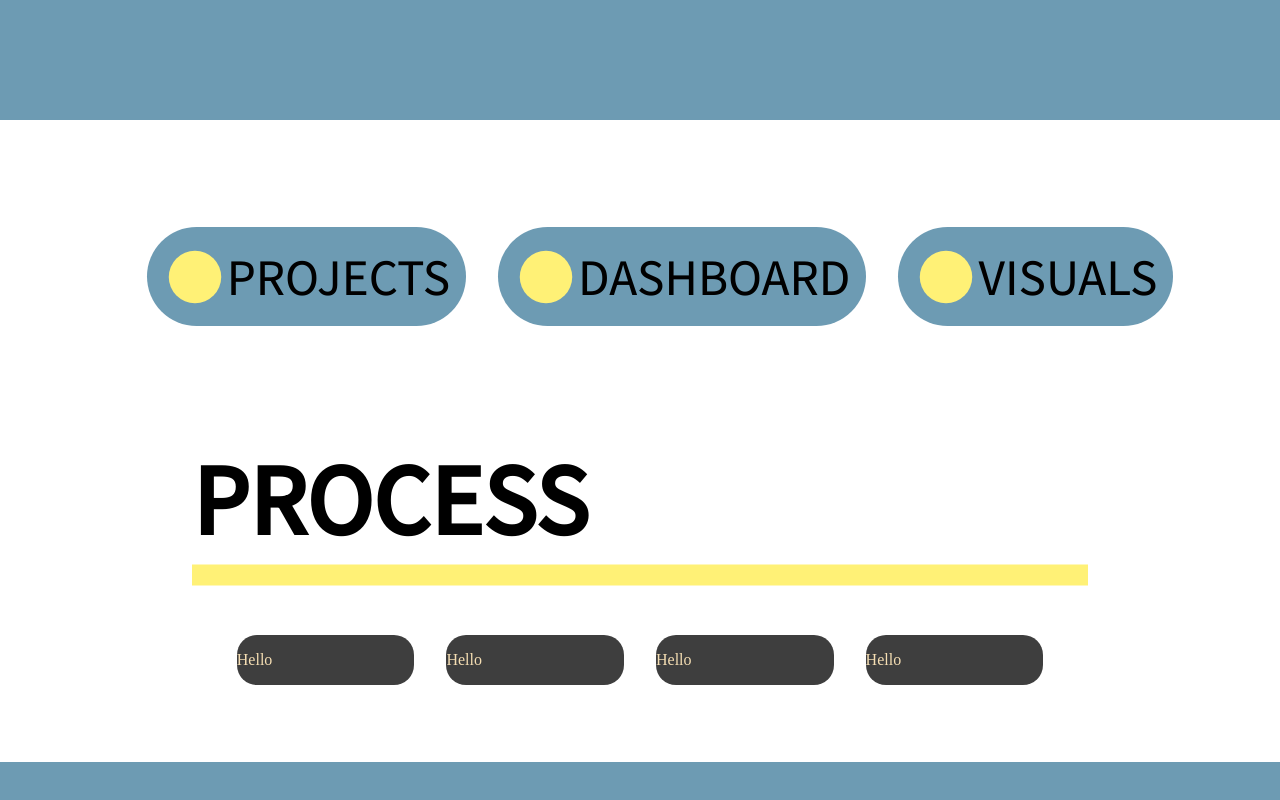
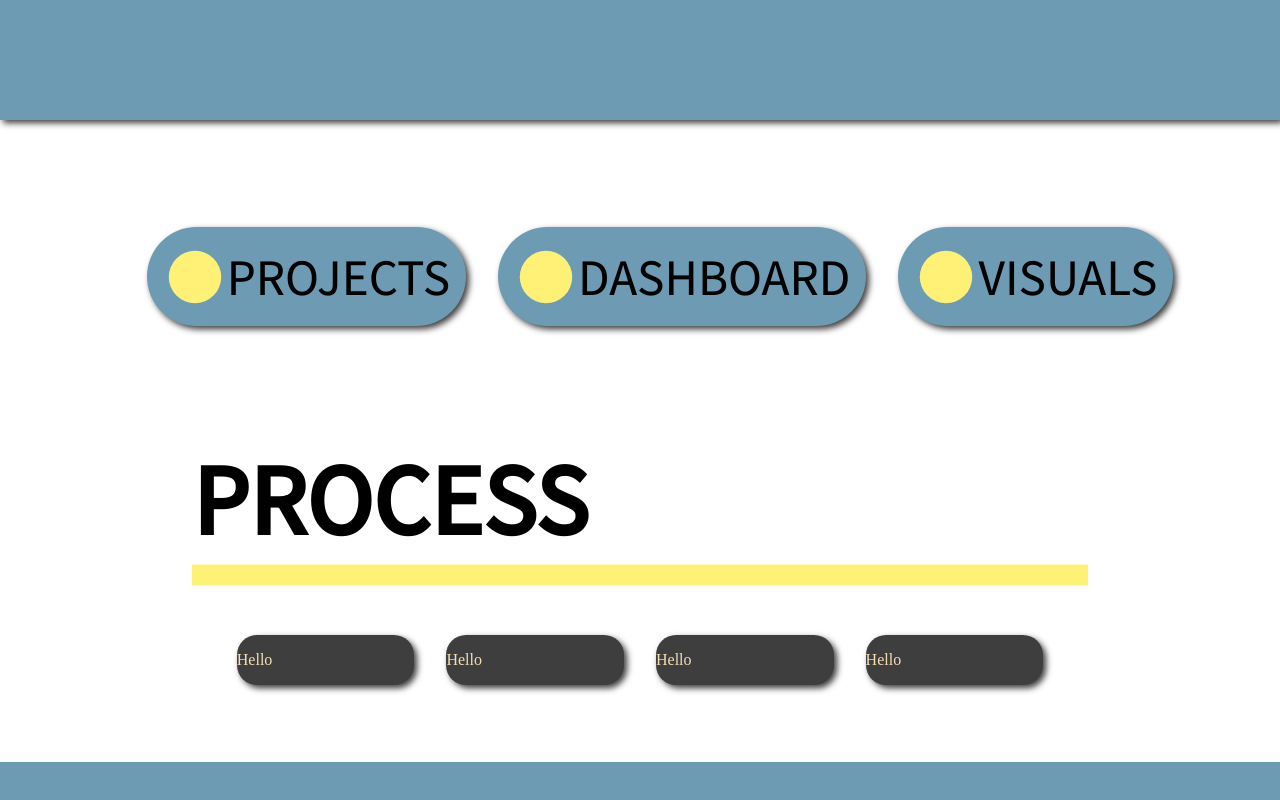
Before and after one commit to Yheloww/portfolio-website, a SvelteKit app in the folder my-app/: page / in a window 1280 px wide. Shown: the part 594-1394 px from the top of the page. Built offline with nearby package versions, Linux system fonts and the light colour scheme; a web font is replaced by a local one.

Commit message:
html layout

```diff
--- a/my-app/src/routes/+page.svelte
+++ b/my-app/src/routes/+page.svelte
@@ -32,7 +32,7 @@
                      <span class="yellow-text">datas</span>
                 </p>
                     <svg width="122" height="122" viewBox="0 0 122 122" fill="none" xmlns="http://www.w3.org/2000/svg" class="round">
-                        <circle cx="61" cy="61" r="61" fill="#FFF176"/>
+                        <circle  class="fleche-cli" cx="61" cy="61" r="61" fill="#FFF176"/>
                         <path  class="fleche" d="M58.1115 103.786C59.654 105.368 62.1864 105.4 63.7679 103.857L89.54 78.7215C91.1215 77.179 91.1531 74.6466 89.6107 73.0651C88.0682 71.4836 85.5358 71.4519 83.9543 72.9944L61.0458 95.3372L38.703 72.4287C37.1605 70.8472 34.628 70.8156 33.0465 72.358C31.465 73.9005 31.4334 76.4329 32.9758 78.0144L58.1115 103.786ZM58.0003 18.95L56.9754 100.944L64.9748 101.044L65.9997 19.05L58.0003 18.95Z" fill="#515151"/>
                     </svg>
         </div>
@@ -101,6 +101,8 @@
         overflow: hidden;
         color: white;
         font-family: 'Assistant', sans-serif;
+        box-shadow: 0.2rem 0.2rem  0.4rem var(--grey-color);
+
     }
 
     .titre {
@@ -164,6 +166,7 @@
         padding: 0.5rem;
         border-radius: 100vw;
         margin-block: 0.5rem;
+        box-shadow: 0.2rem 0.2rem  0.4rem var(--grey-color);
     }
 
 
@@ -218,6 +221,8 @@
         border-radius: 20px;
         opacity: 0;
         transform: translateX(100%);
+        box-shadow: 0.2rem 0.2rem  0.4rem var(--grey-color);
+
     }
 
     @keyframes slideInFromRight {
```
